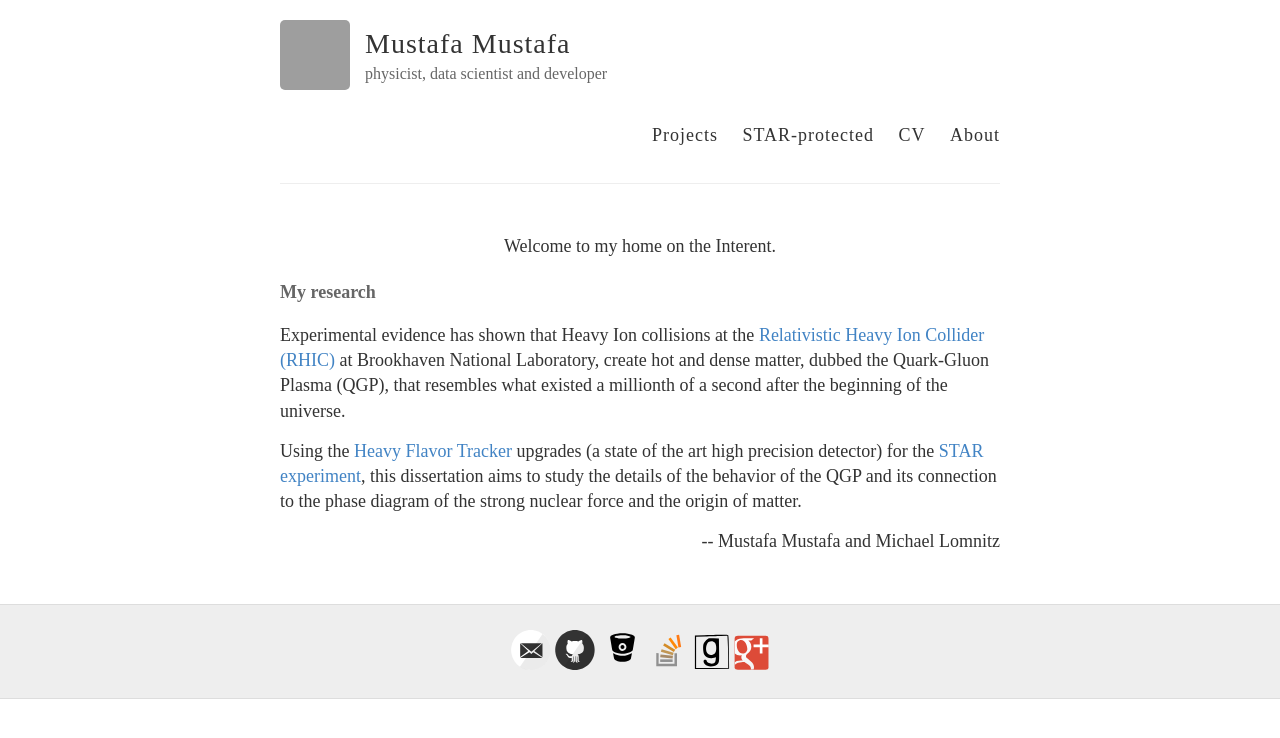
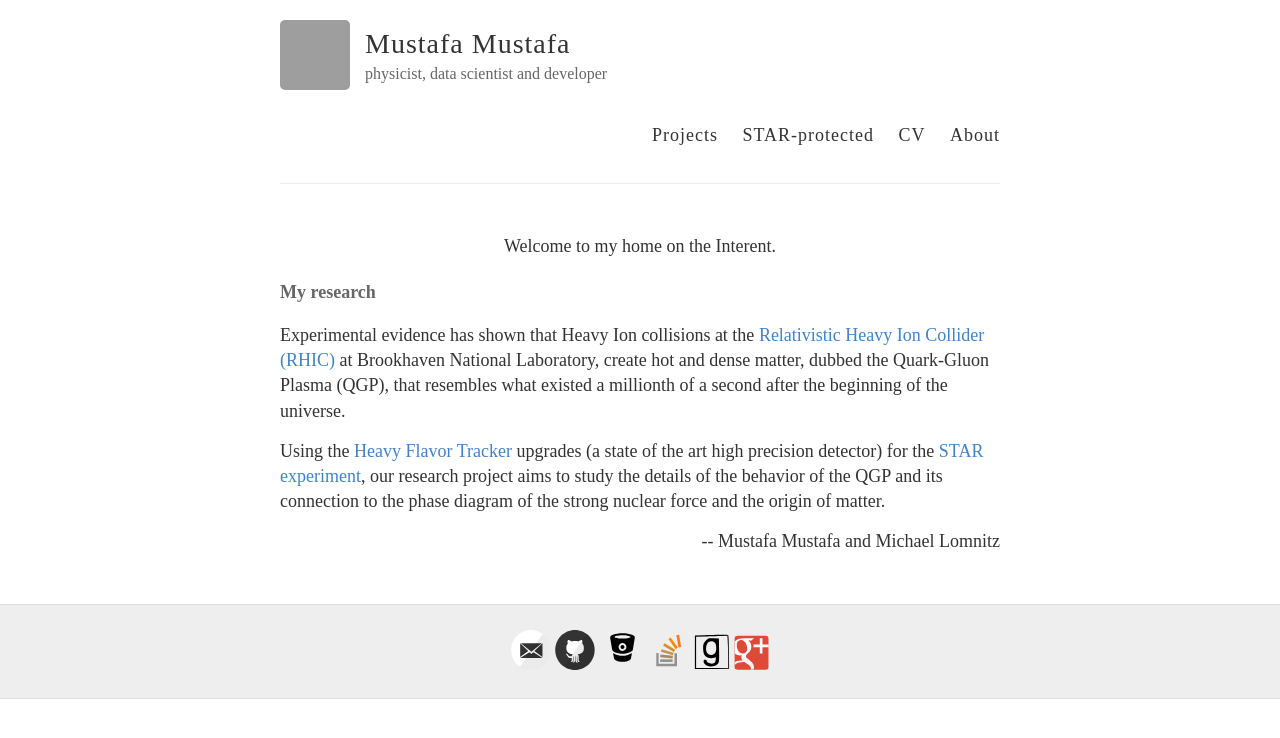
Before and after one commit to MustafaMustafa/MustafaMustafa.github.io, a Jekyll site: the page built from index.html, in a window 1280 px wide. Shown: the top 738 px of the page. Built offline with Jekyll 4.4.1, drawn with Linux system fonts in a browser that asks for light colours; grey boxes are pictures that could not be loaded.

Commit message:
fix text

```diff
--- a/index.html
+++ b/index.html
@@ -9,8 +9,7 @@ layout: default
 <p>Experimental evidence has shown that Heavy Ion collisions at the <a href="https://www.bnl.gov/rhic/">Relativistic Heavy Ion Collider (RHIC)</a> at Brookhaven National Laboratory,
 create hot and dense matter, dubbed the Quark-Gluon Plasma (QGP), that resembles what existed a millionth of a second after the beginning of the universe.  </p>
 
-<p>Using the <a href="http://science.energy.gov/np/highlights/2015/np-2015-03-a/">Heavy Flavor Tracker</a> upgrades (a state of the art high precision detector) for the <a href="https://en.wikipedia.org/wiki/STAR_detector">STAR experiment</a>,
-this dissertation aims to study the details of the behavior of the QGP and its connection to the phase diagram of the strong nuclear force and the origin of matter.  </p>
+<p>Using the <a href="http://science.energy.gov/np/highlights/2015/np-2015-03-a/">Heavy Flavor Tracker</a> upgrades (a state of the art high precision detector) for the <a href="https://en.wikipedia.org/wiki/STAR_detector">STAR experiment</a>, our research project aims to study the details of the behavior of the QGP and its connection to the phase diagram of the strong nuclear force and the origin of matter.  </p>
 
 <p align="right">-- Mustafa Mustafa and Michael Lomnitz</p>
 
```
